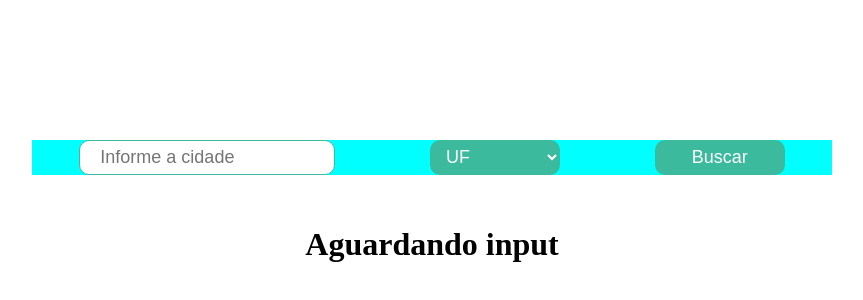
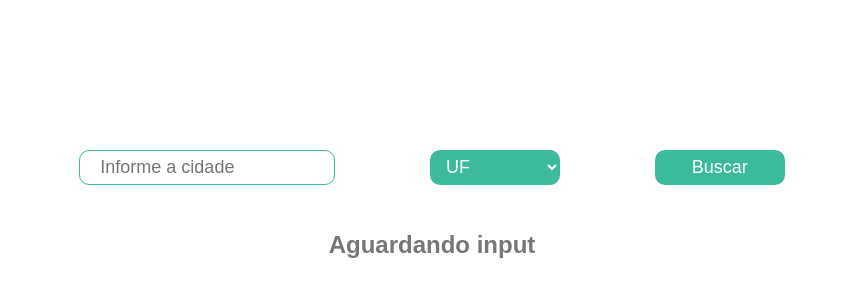
Before and after one commit to souzasmatheus/weather-app, a React (Create React App) app: page / in a window 1280 px wide. Shown: the part 188-488 px from the top of the page, without its empty margins (208-1071 px from the left). Built offline with nearby package versions, Linux system fonts and the light colour scheme; the HTML template or start-up script is replaced by a standard one.

Commit message:
Reflect component's state on user interface

```diff
--- a/src/App.css
+++ b/src/App.css
@@ -7,7 +7,6 @@
 }
 
 .header {
-  background-color: aqua;
   width: 800px;
   display: flex;
   flex-wrap: wrap;
@@ -54,3 +53,9 @@ input[type='submit'] {
   border-style: none;
   border-radius: 10px;
 }
+
+.message {
+  font-family: Arial, Helvetica, sans-serif;
+  font-size: 24px;
+  color: #797775
+}
--- a/src/App.js
+++ b/src/App.js
@@ -92,13 +92,21 @@ class App extends Component {
                     this.setState({ data, isLoading: false });
                     console.log(this.state.data);
                   })
-                  .catch(err => console.log(err));
+                  .catch(err => {
+                    this.setState({ isLoading: false, error: true });
+                  });
               })
-              .catch(err => console.log(err));
+              .catch(err => {
+                this.setState({ isLoading: false, error: true });
+              });
           })
-          .catch(err => console.log(err));
+          .catch(err => {
+            this.setState({ isLoading: false, error: true });
+          });
       })
-      .catch(err => console.log(err));
+      .catch(err => {
+        this.setState({ isLoading: false, error: true });
+      });
   }
 
   render() {
@@ -106,7 +114,7 @@ class App extends Component {
       <div className="App">
         <div className="header">
           <input
-            onChange={e => this.setState({ city: e.target.value })}
+            onChange={e => this.setState({ city: e.target.value.trimRight() })}
             type="text"
             placeholder="Informe a cidade"
           />
@@ -120,12 +128,22 @@ class App extends Component {
           <input type="submit" value="Buscar" onClick={() => this.search()} />
         </div>
         <div className="content">
-          {!this.state.isLoading && this.state.data.length === 0 && (
-            <h1>Aguardando input</h1>
+          {!this.state.isLoading &&
+            !this.state.error &&
+            this.state.data.length === 0 && (
+              <h1 className="message">Aguardando input</h1>
+            )}
+          {this.state.isLoading && (
+            <img
+              src="https://media1.tenor.com/images/556e9ff845b7dd0c62dcdbbb00babb4b/tenor.gif?itemid=5300368"
+              alt=""
+              style={{ width: '200px' }}
+            />
           )}
-          {this.state.isLoading && (
-            <h1>
-              Um instante, estamos coletando os dados meteorológicos da cidade
+          {!this.state.isLoading && this.state.error && (
+            <h1 className="message">
+              Ocorreu um erro. Por favor, verifique se o nome da cidade está
+              escrito corretamente.
             </h1>
           )}
           {!this.state.isLoading &&
```
